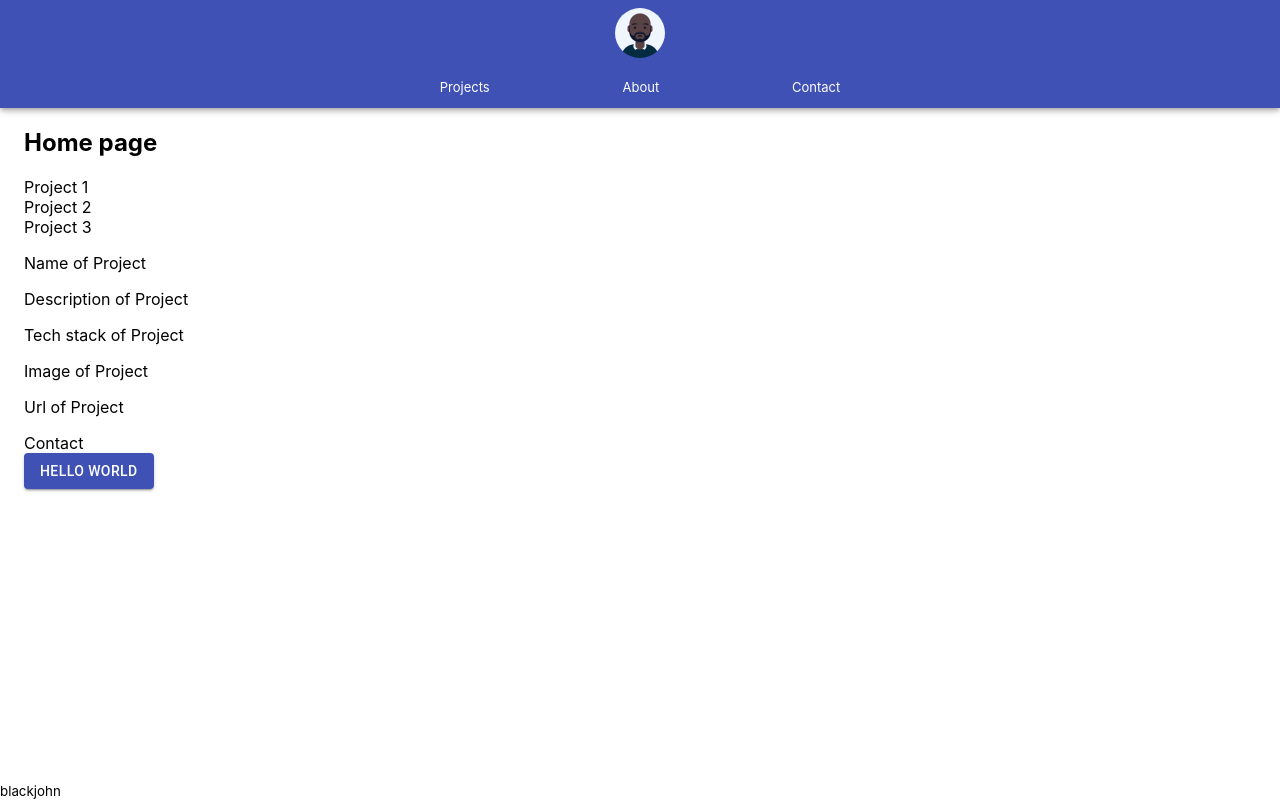
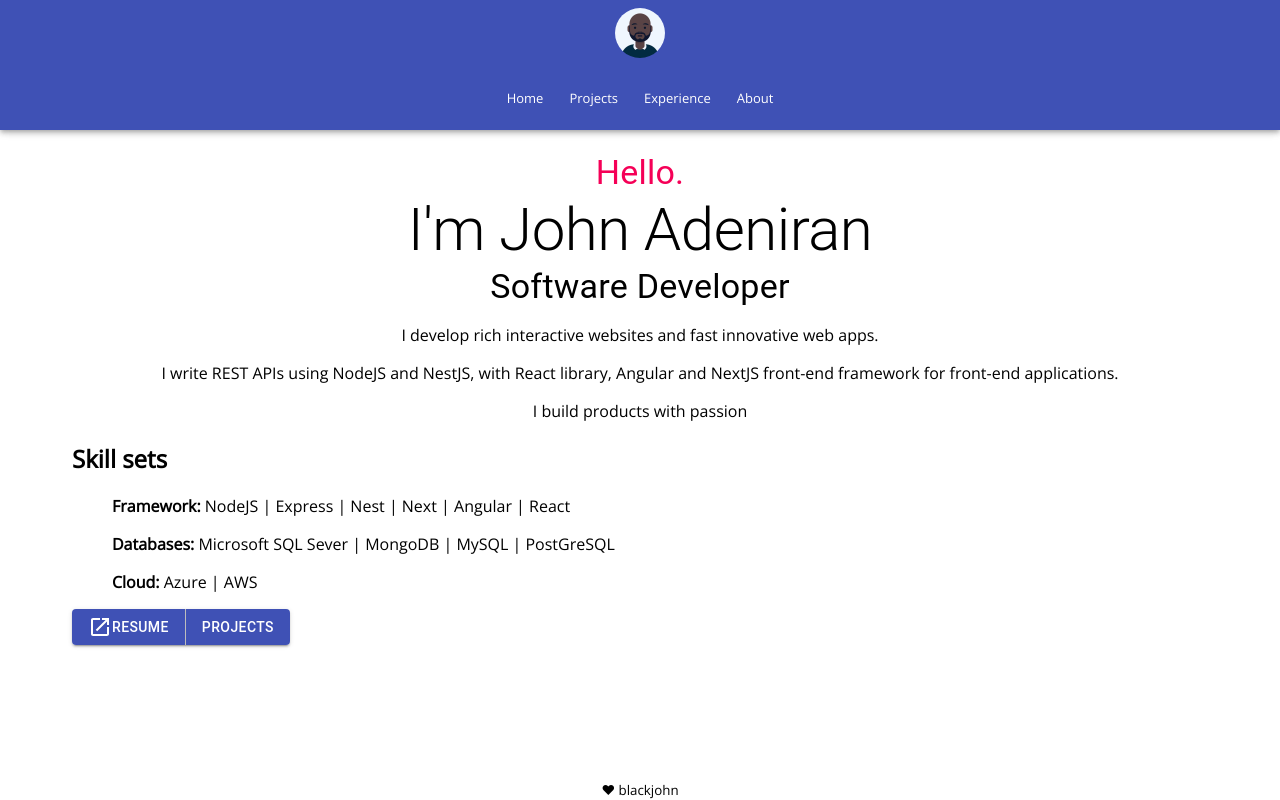
Before and after one commit to adeniranjohn/portfolio, a React (Create React App) app: page / in a window 1280 px wide. Built offline with nearby package versions, Linux system fonts and the light colour scheme.

Commit message:
feat:added material ui

```diff
--- a/package.json
+++ b/package.json
@@ -4,6 +4,7 @@
   "private": true,
   "dependencies": {
     "@material-ui/core": "^4.12.3",
+    "@material-ui/icons": "^4.11.2",
     "@testing-library/jest-dom": "^5.15.1",
     "@testing-library/react": "^11.2.7",
     "@testing-library/user-event": "^12.8.3",
@@ -11,6 +12,7 @@
     "react-dom": "^17.0.2",
     "react-router-dom": "^6.0.2",
     "react-scripts": "4.0.3",
+    "sass": "^1.45.1",
     "web-vitals": "^1.1.2"
   },
   "scripts": {
--- a/src/App.js
+++ b/src/App.js
@@ -1,38 +1,47 @@
-import { Container, AppBar, Toolbar, Menu } from '@material-ui/core';
+import { Container, AppBar, Toolbar, Box } from '@material-ui/core';
 import { BrowserRouter,Link, Routes, Route } from 'react-router-dom'
 import Footer from './components/Layout/Footer';
-
+import Experience from './components/Pages/Experience';
+import About from './components/Pages/About';
 
 import Home from './components/Pages/Home';
 import Projects from './components/Pages/Projects';
-import './App.css';
+
+import './App.scss';
 
 function App() {
   return (
     <Container maxWidth="lg">
       <BrowserRouter>
       <header>
-       <AppBar position="fixed">
+       <AppBar position="fixed" >
+
       <section>
       <Link to="/"> <img src="avatar.jpeg" alt="John Adeniran Avatar" width="50"/> </Link>
        <nav>
+       <Toolbar>
+         {/* <IconButton><MenuIcon/></IconButton> */}
+         <Link to="/"> Home </Link>
+            <Link to="/projects"> Projects</Link>
+            <Link to="/experience"> Experience</Link>
+            <Link to="/about">About</Link>
 
-            <Link to="/projects"> Projects</Link>
-            <Link to="/about">About </Link>
-            <Link to="/contact"> Contact</Link>
-
+            </Toolbar>
         </nav>
         </section>
        </AppBar>
       </header>
       <main>
-
-
+      <Container maxWidth="lg">
+    <Box p={3}>
         <Routes>
           <Route exact path="/" element={<Home/>} />
           <Route exact path="/projects" element={<Projects/>} />
-
+          <Route exact path="/experience" element={<Experience/>} />
+          <Route exact path="/about" element={<About/>} />
           </Routes>
+          </Box>
+          </Container>
           </main>
 
       </BrowserRouter>
--- a/src/App.css
+++ b/src/App.scss
@@ -43,3 +43,25 @@ Footer {
   display: block;
   margin: 0 auto !important;
 }
+
+
+main {
+
+  h1{
+    font-size: 5em;
+  }
+}
+
+ul {
+  list-style-type: none;
+
+    p strong {
+      width: 5rem !important;
+    }
+
+}
+
+Footer {
+  text-align: center;
+
+}
--- a/src/components/Layout/Footer.js
+++ b/src/components/Layout/Footer.js
@@ -1,7 +1,7 @@
 const Footer = () => {
     return (
         <footer>
-        <small>blackjohn</small>
+        <small> &hearts; blackjohn</small>
       </footer>
     )
 }
--- /dev/null
+++ b/src/components/Pages/About.js
@@ -0,0 +1,58 @@
+
+import { Grid, Typography } from '@material-ui/core'
+
+const About = () => {
+
+    return (
+        <section>
+
+  <Typography variant="h3" align="center">
+     About us
+  </Typography>
+        <Grid container spacing={2} justify="center">
+        <Grid item xs={12} sm={12} md={6}>
+
+  <section>
+
+
+
+
+
+  <Typography variant="h6">
+   top 5 about me
+
+  </Typography>
+  <ol>
+
+<li>A Self taught Software Developer</li>
+<li>In love with Javascript & Typescript but presently learning Python</li>
+<li>Full stack Developer</li>
+<li>AWS & Azure is my top Cloud Platform</li>
+<li>A mentor in Andela Learning Community</li>
+</ol>
+
+</section>
+
+  </Grid>
+        <Grid item xs={12} sm={12} md={6} >
+        <h2>Reach out</h2>
+
+            <h4>Socials</h4>
+            <p><a href="https://twitter.com/jasolajohn" alt="Twitter" target="_blank" rel="noreferrer"  aria-label="Twitter">
+              Twitter icon: @jasolajohn</a></p>
+            <p><a href="https://www.linkedin.com/in/adeniranjohn" alt="LinkedIn" target="_blank" rel="noreferrer"
+                aria-label="LinkedIn">Linked icon: adeniranjohn</a></p>
+
+            <h4>Contacts</h4>
+            <p><a  href="mailto:jasolajohn@gmail.com"  alt="Email" target="_blank" rel="noreferrer" >Email: jasolajohn@gmail.com</a></p>
+            <p><a href="tel: +2348031510308" alt="Phone" target="_blank" rel="noreferrer" >Phone icon: +2348131510308</a></p>
+
+            </Grid>
+
+            </Grid>
+
+    </section>
+    )
+}
+
+export default About;
--- /dev/null
+++ b/src/components/Pages/Experience.js
@@ -0,0 +1,19 @@
+import { Paper, Card, Typography } from '@material-ui/core'
+
+const Experience = () => {
+    return (
+        <section className="projects">
+            <h2>Experience</h2>
+            <Paper elevation={3}>
+                <Card>
+                    <Typography variant="h4" align="left">title</Typography>
+                    <Typography variant="p" align="left">roles</Typography>
+                    <Typography variant="p" align="left">tech stack</Typography>
+                </Card>
+            </Paper>
+
+        </section>
+    )
+}
+
+export default Experience;
--- a/src/components/Pages/Home.js
+++ b/src/components/Pages/Home.js
@@ -1,33 +1,56 @@
-import { Button } from '@material-ui/core'
+import { Button, Typography, Box, ButtonGroup } from '@material-ui/core'
+import OpenInNew  from '@material-ui/icons/OpenInNew'
+const Home = () => {
+  return (
+    <article className="home">
 
-const Home = () => {
-    return (
-        <article>
-            <h1>Home page</h1>
-            <article className="project">
-        <section>Project 1</section>
-        <section>Project 2</section>
-        <section>Project 3</section>
-        <section>
-          <p>Name of Project</p>
-          <p>Description of Project</p>
-          <p>Tech stack of Project</p>
-          <p>Image of Project</p>
-          <p>Url of Project</p>
-        </section>
-      </article>
-      <article className="contact">
+      <Typography variant="h4" color="secondary" align="center">
+        Hello.
+      </Typography>
+      <Typography variant="h2" align="center">
+        I'm John Adeniran
+      </Typography>
+      <Typography variant="h4" align="center">
+        Software Developer
+      </Typography>
+      <Typography variant="p" align="center">
 
-        <section>Contact</section>
-        </article>
-        <article className="about">
 
-        </article>
-        <Button variant="contained" color="primary">Hello World</Button>
+          <p>  I develop rich interactive websites and fast innovative web apps.    </p>
+          <p>  I write REST APIs using NodeJS and NestJS, with  React library, Angular and NextJS front-end framework for front-end applications.    </p>
+          <p> I build products with passion </p>
 
-        <article></article>
-        </article>
-    )
+
+        </Typography>
+        <Typography variant="p">
+        <h2>Skill sets </h2>
+        <ul>
+
+          <li>
+            <p><strong>Framework: </strong>NodeJS | Express | Nest | Next | Angular | React</p>
+          </li>
+          <li>
+            <p><strong>Databases: </strong>Microsoft SQL Sever | MongoDB | MySQL | PostGreSQL</p>
+          </li>
+
+          <li>
+            <p><strong>Cloud: </strong>Azure | AWS</p>
+          </li>
+
+        </ul>
+
+      </Typography>
+      <Box>
+        <ButtonGroup variant="contained" align="center" >
+          <Button  onClick={() => window.open("https://drive.google.com/file/d/1A90EdFR6waZvM91FDMFnVUT9ehc0Z2N4/view?usp=sharing", '_blank')} color="primary"><OpenInNew/>Resume</Button>
+          <Button href="/projects" color="primary">Projects</Button>
+        </ButtonGroup>
+
+      </Box>
+
+
+    </article>
+  )
 }
 
 export default Home;
--- a/src/components/Pages/Projects.js
+++ b/src/components/Pages/Projects.js
@@ -1,18 +1,18 @@
-import { Paper, Card } from '@material-ui/core'
+import { Paper, Card, Typography } from '@material-ui/core'
 
 const Projects = () => {
     return (
-        <article>
-            <h1>Projects</h1>
+        <section className="projects">
+            <h2>Projects</h2>
             <Paper elevation={3}>
                 <Card>
-                    <p>Tech Stack</p>
-                    <p>Description of the Project</p>
-                    <p>Link to project</p>
+                    <Typography variant="h4" align="left">TrendyThrift</Typography>
+                    <Typography variant="p" align="left">Description of the Project</Typography>
+                    <Typography variant="p" align="left">Project LIn</Typography>
                 </Card>
             </Paper>
 
-        </article>
+        </section>
     )
 }
 
--- a/src/components/Project.js
+++ b/src/components/Project.js
@@ -1,7 +1,7 @@
 const Project =()=> {
     require (
         <section>
-
+            <p>project</p>
             </section>
     )
 }
--- a/src/index.css
+++ b/src/index.css
@@ -1,13 +1,14 @@
 body {
   margin: 0;
-  font-family: -apple-system, BlinkMacSystemFont, 'Segoe UI', 'Roboto', 'Oxygen',
+  font-family: 'Open Sans','Nunito',-apple-system, BlinkMacSystemFont, 'Segoe UI', 'Roboto', 'Oxygen',
     'Ubuntu', 'Cantarell', 'Fira Sans', 'Droid Sans', 'Helvetica Neue',
     sans-serif;
   -webkit-font-smoothing: antialiased;
   -moz-osx-font-smoothing: grayscale;
 }
 
-code {
-  font-family: source-code-pro, Menlo, Monaco, Consolas, 'Courier New',
-    monospace;
+
+a {
+  text-decoration: none;
+  color: black;
 }
```
Also changed, not shown: src/styles/styles.js (added, +8 -0 lines), src/styles/Contact.css (added), 1 other file (tests, documents, lock files or other folders).
